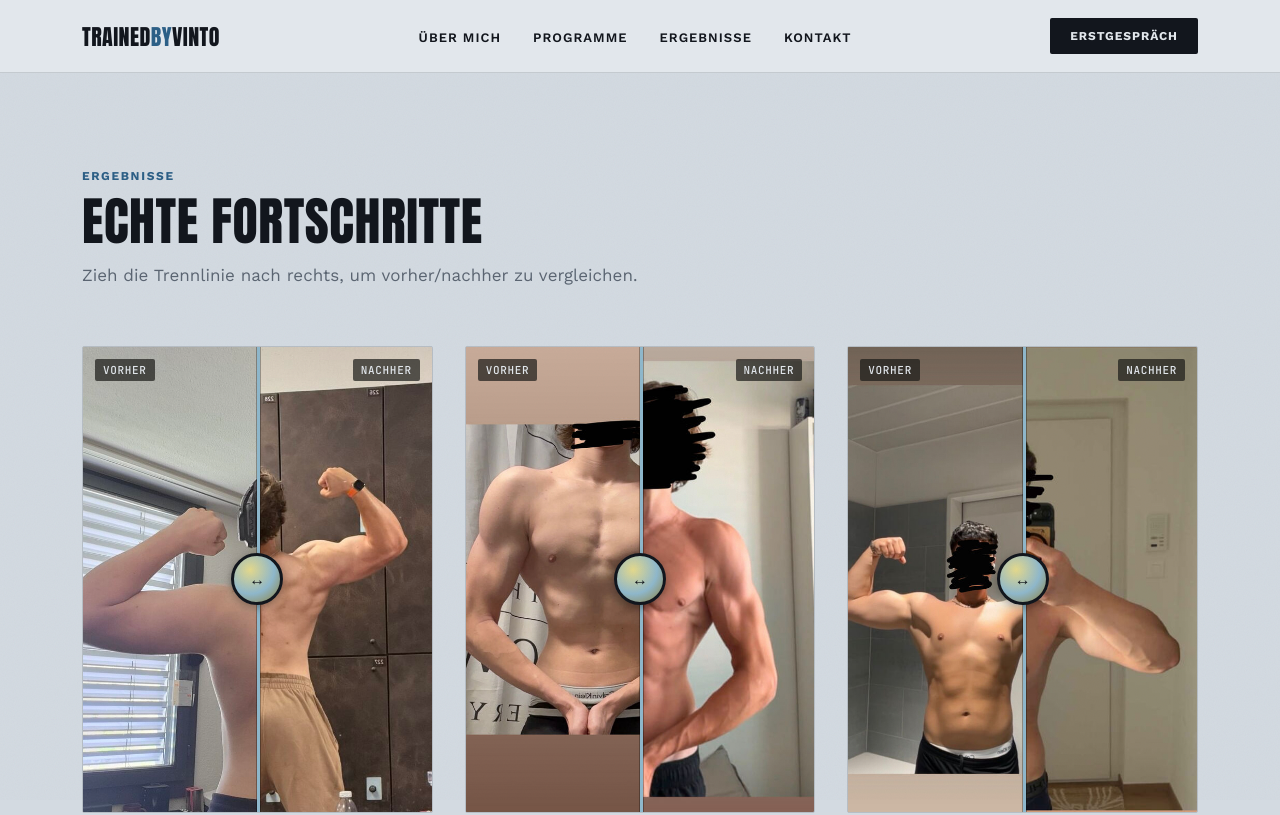
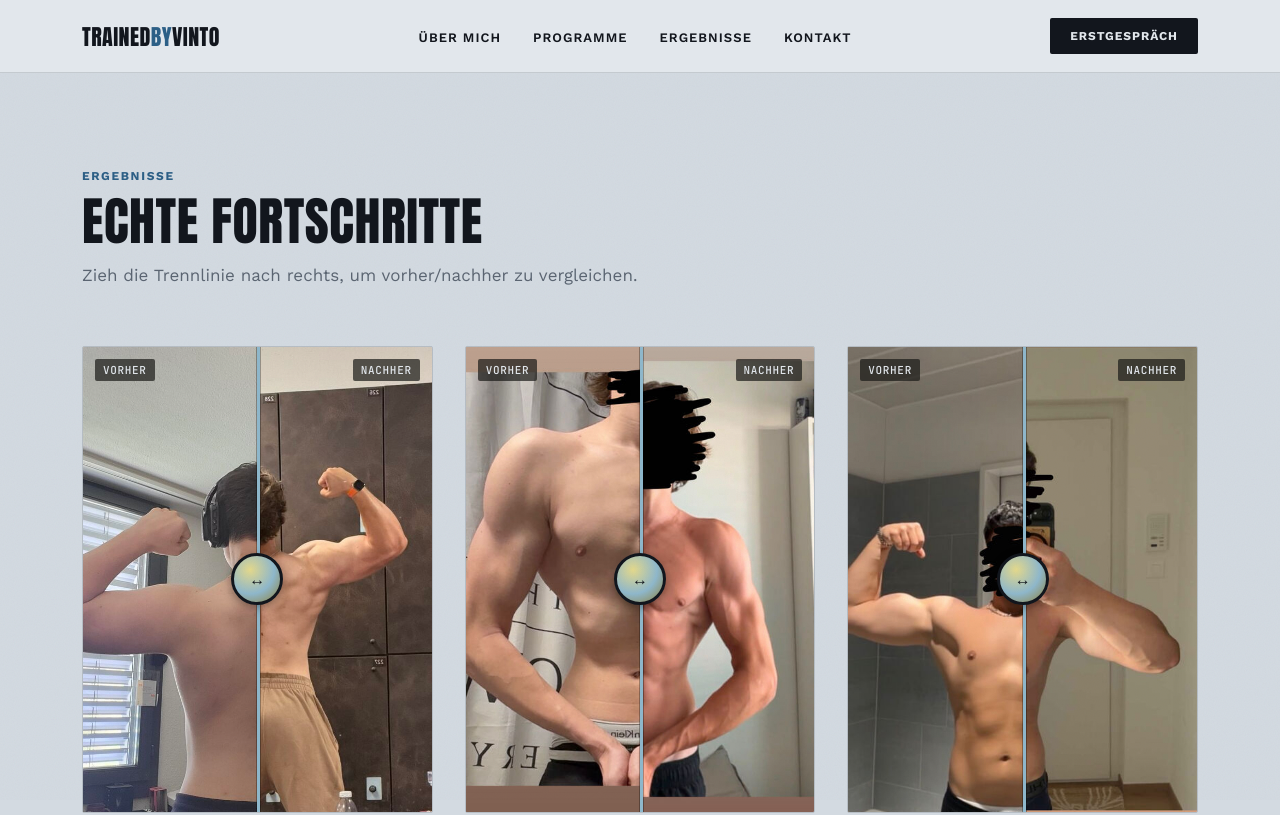
Before and after one commit to trainedbyvinto/trainedbyvinto, a React (Vite) app: page /ergebnisse in a window 1280 px wide. Shown: the top 815 px of the page. Built offline with nearby package versions, Linux system fonts and the light colour scheme.

Commit message:
bug fixes

```diff
--- a/src/App.jsx
+++ b/src/App.jsx
@@ -13,12 +13,14 @@ export default function App() {
       <div className="grain"></div>
       <ScrollToTop />
       <Header />
+      <main className="site-main">
         <Routes>
           <Route path="/" element={<Home />} />
           <Route path="/programme" element={<Programs />} />
           <Route path="/ergebnisse" element={<Results />} />
           <Route path="/kontakt" element={<Contact />} />
         </Routes>
+      </main>
       <Footer />
     </>
   )
--- a/src/components/BeforeAfterSlider.jsx
+++ b/src/components/BeforeAfterSlider.jsx
@@ -13,6 +13,7 @@ export default function BeforeAfterSlider({ beforeSrc, afterSrc, beforeAlt, afte
   }
 
   function handlePointerDown(e) {
+    e.preventDefault()
     draggingRef.current = true
     sliderRef.current.setPointerCapture(e.pointerId)
     setPositionFromClientX(e.clientX)
@@ -49,11 +50,11 @@ export default function BeforeAfterSlider({ beforeSrc, afterSrc, beforeAlt, afte
         onKeyDown={handleKeyDown}
       >
         <div className="layer before">
-          <img src={beforeSrc} alt={beforeAlt} />
+          <img src={beforeSrc} alt={beforeAlt} draggable={false} />
         </div>
         <div className="after-clip" style={{ width: `${pct}%` }}>
           <div className="layer after" style={{ width: `${100 / (pct / 100 || 1)}%` }}>
-            <img src={afterSrc} alt={afterAlt} />
+            <img src={afterSrc} alt={afterAlt} draggable={false} />
           </div>
         </div>
         <div className="ba-tags"><span>Vorher</span><span>Nachher</span></div>
--- a/src/index.css
+++ b/src/index.css
@@ -11,14 +11,23 @@
 }
 
 *{box-sizing:border-box;}
-html{scroll-behavior:smooth;}
+html{scroll-behavior:smooth; height:100%;}
 body{
   margin:0;
+  min-height:100%;
   background:var(--concrete);
   color:var(--charcoal);
   font-family:'Work Sans', sans-serif;
   -webkit-font-smoothing:antialiased;
 }
+#root{
+  display:flex;
+  flex-direction:column;
+  min-height:100vh;
+}
+.site-main{flex:1 0 auto; display:flex; flex-direction:column;}
+.site-main > section{flex:1 0 auto; display:flex; flex-direction:column; justify-content:center;}
+footer{flex-shrink:0;}
 
 h1,h2,h3,.display{
   font-family:'Anton', sans-serif;
@@ -34,7 +43,7 @@ h1,h2,h3,.display{
   letter-spacing:0.03em;
 }
 
-.wrap{max-width:1180px; margin:0 auto; padding:0 32px;}
+.wrap{width:100%; max-width:1180px; margin:0 auto; padding:0 32px;}
 
 a{color:inherit;}
 
@@ -221,12 +230,10 @@ section{padding:96px 0;}
 }
 .ba-slider .layer img{
   width:100%; height:100%; object-fit:cover; display:block;
+  -webkit-user-drag:none; user-drag:none; pointer-events:none;
 }
 .after-clip{
   position:absolute; inset:0; overflow:hidden;
-}
-.after-clip .layer.after img{
-  height:100%; width:auto; max-width:none; object-fit:cover;
 }
 .ba-handle{
   position:absolute; top:0; bottom:0; width:0;
```
Also changed, not shown: .claude/launch.json. Lines whose indentation alone changed are shown as unchanged.
